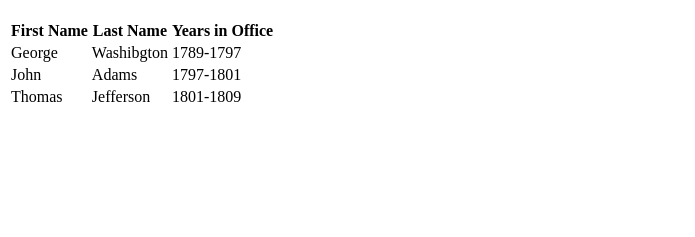
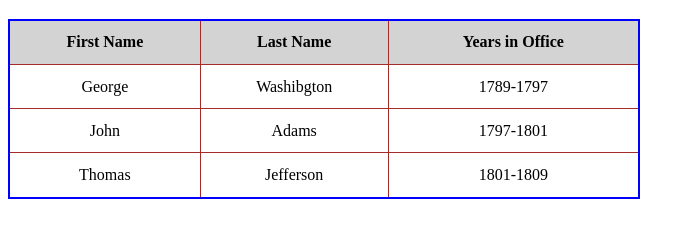
Before and after one commit to Vouge/WEB, a plain HTML site: page html/table.html in a window 1280 px wide. Shown: the part 61-298 px from the top of the page, without its empty margins (0-695 px from the left). Drawn offline with Linux system fonts and the light colour scheme.

Commit message:
Added another line

```diff
--- a/css/styles.css
+++ /dev/null
@@ -1,4 +0,0 @@
-h1{
-  color: deeporange;
-  text-align: center;
-}
--- a/html/table.html
+++ b/html/table.html
@@ -3,7 +3,23 @@
   <head>
     <meta charset="utf-8">
     <title>Presidents</title>
+    <style media="screen">
+      table{
+        border: 2px solid blue;
+        border-collapse: collapse;
+        width: 50%;
+      }
+      th, td{
+        border: 1px solid brown;
+        padding: 2%;
+        text-align: center;
+      }
+      th{
+        background-color: lightgray;
+      }
+    </style>
   </head>
+
   <body>
     <h1>Presidents</h1>
     <table>
@@ -29,4 +45,5 @@
       </tr>
     </table>
   </body>
+
 </html>
```
